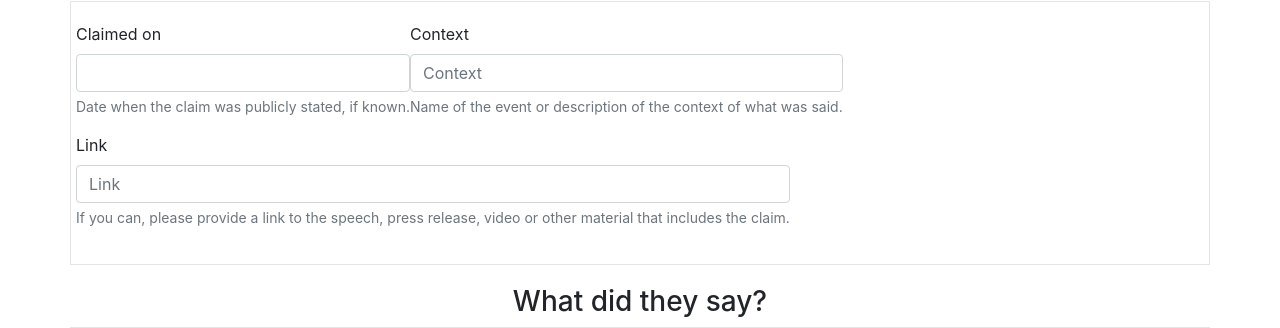
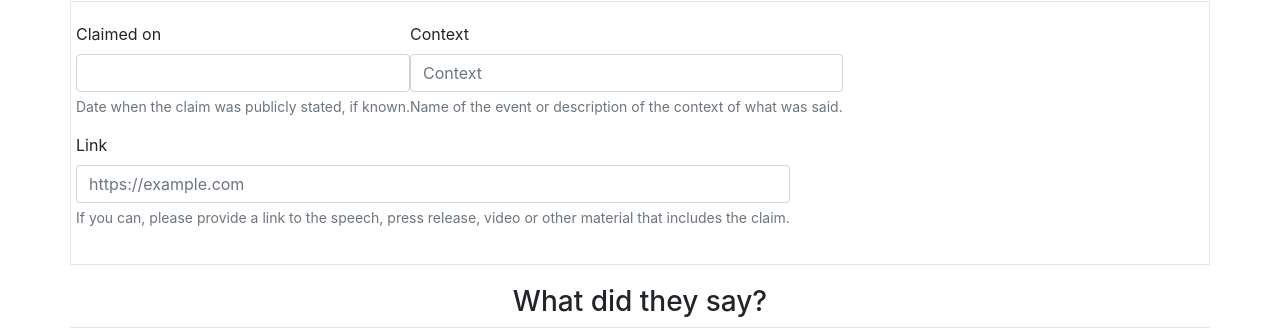
Before and after one commit to rji-futures-lab/django-fact-checker, a Django app: page /submit-claim/ in a window 1280 px wide. Shown: the part 947-1275 px from the top of the page. Run offline with Django 3.2, Linux system fonts and the light colour scheme; data that the repository does not hold is empty; some libraries are stand-ins or nearby versions.

Commit message:
Add some placeholder text

```diff
--- a/factchecker/templates/factchecker/submit-claim.html
+++ b/factchecker/templates/factchecker/submit-claim.html
@@ -78,11 +78,11 @@
   <!-- context fields -->
   <div class="container field-container">
     <div class="row">
-      {% bootstrap_field form.claimed_on layout='vertical' form_group_class='field-wrapper col-12 col-md-4' placeholder='' %}
+      {% bootstrap_field form.claimed_on layout='vertical' form_group_class='field-wrapper col-12 col-md-4' placeholder='4/2/2018' %}
 
       {% bootstrap_field form.context_description layout='vertical' form_group_class='field-wrapper col-12 col-md-8' placeholder='' %}
 
-      {% bootstrap_field form.context_url layout='vertical' form_group_class='field-wrapper col-12' placeholder='' %}
+      {% bootstrap_field form.context_url layout='vertical' form_group_class='field-wrapper col-12' placeholder='https://example.com' %}
     </div>
   </div>
 
```
